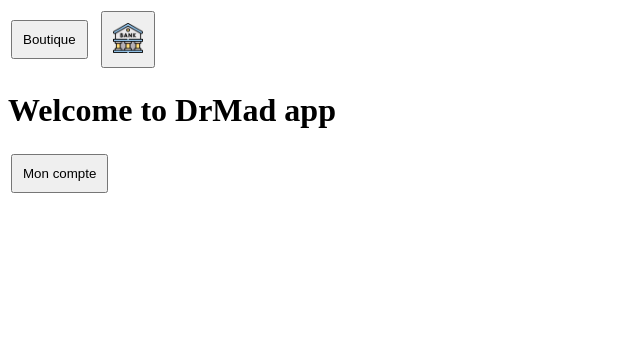
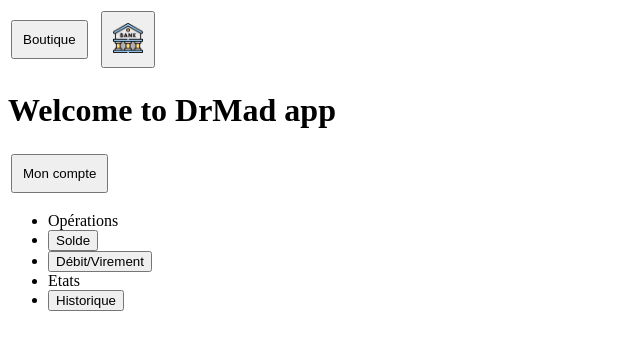
Before and after one commit to agaiffe2-iut90/drmad, a Vue app: page /bank/logout in a window 1280 px wide. Shown: the top 350 px of the page, without its empty margins (0-640 px from the left). Built offline with nearby package versions, Linux system fonts and the light colour scheme.

Commit message:
fix de la

```diff
--- a/src/views/BankView.vue
+++ b/src/views/BankView.vue
@@ -6,7 +6,7 @@
             </template>
         </NavBar>
 
-        <VerticalMenu>
+        <VerticalMenu :items="items">
             <template v-slot:vmenu-title="{ label }">
                 <span>{{ label }}</span>
             </template>
@@ -31,6 +31,7 @@
 import NavBar from "@/components/NavBar";
 import VerticalMenu from "@/components/VerticalMenu";
 
+
 export default{
     name: "BankView",
     components: {NavBar, VerticalMenu},
```
